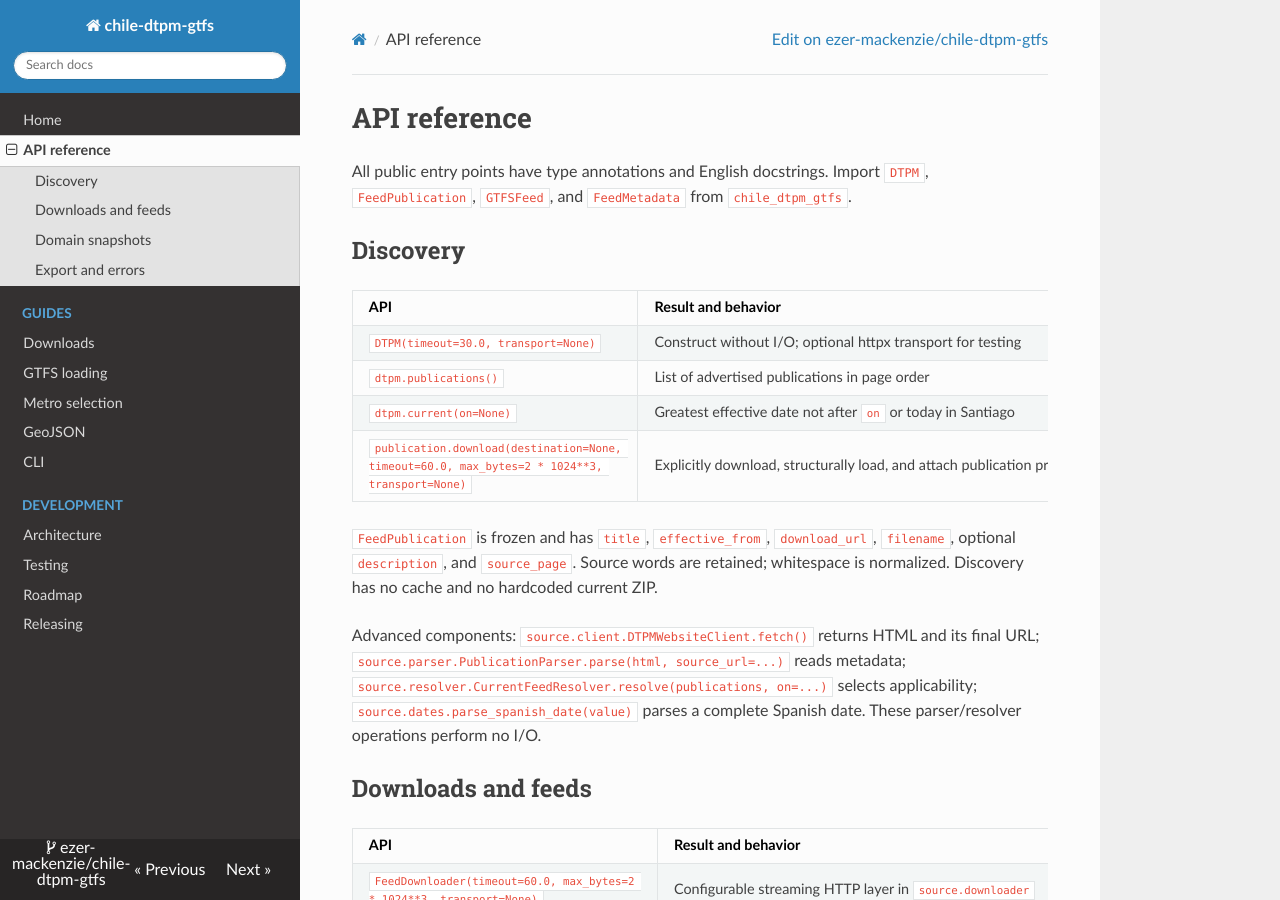
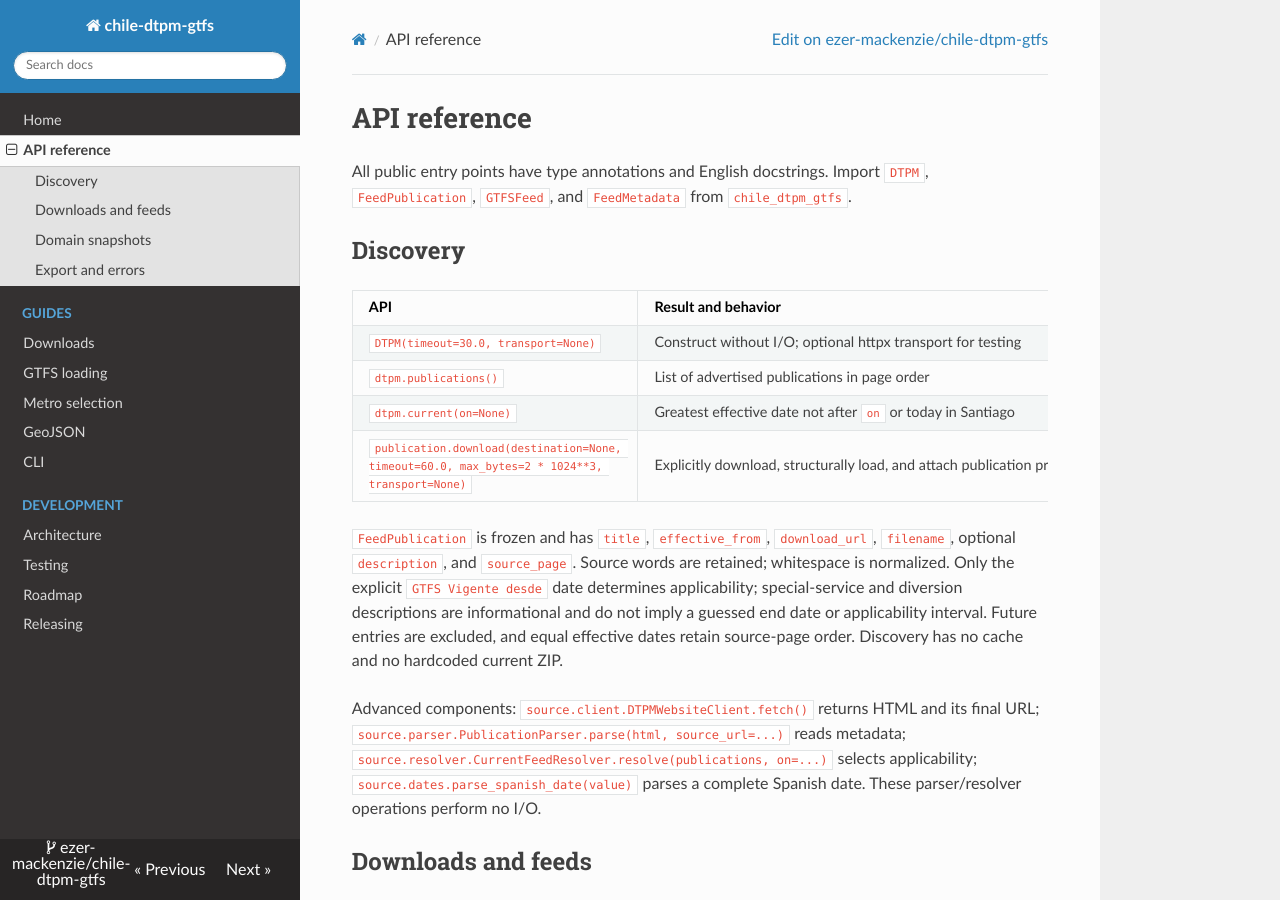
Before and after one commit to ezer-mackenzie/chile-dtpm-gtfs, an MkDocs documentation site: the page built from docs/api.md, in a window 1280 px wide and 900 px high. Built offline with MkDocs 1.6.1, drawn with Linux system fonts in a browser that asks for light colours; nearby versions of some CDN libraries.

Commit message:
fix(source): define publication applicability policy
Use only DTPM's explicit effective date for publication selection. Preserve special-service descriptions as source context and keep page order for equal-date entries.

Co-authored-by: Copilot <223556219+Copilot@users.noreply.github.com>

```diff
--- a/docs/api.md
+++ b/docs/api.md
@@ -14,7 +14,11 @@ All public entry points have type annotations and English docstrings. Import
 
 `FeedPublication` is frozen and has `title`, `effective_from`, `download_url`,
 `filename`, optional `description`, and `source_page`. Source words are retained;
-whitespace is normalized. Discovery has no cache and no hardcoded current ZIP.
+whitespace is normalized. Only the explicit `GTFS Vigente desde` date determines
+applicability; special-service and diversion descriptions are informational and
+do not imply a guessed end date or applicability interval. Future entries are
+excluded, and equal effective dates retain source-page order. Discovery has no
+cache and no hardcoded current ZIP.
 
 Advanced components: `source.client.DTPMWebsiteClient.fetch()` returns HTML and its
 final URL; `source.parser.PublicationParser.parse(html, source_url=...)` reads
--- a/src/chile_dtpm_gtfs/source/resolver.py
+++ b/src/chile_dtpm_gtfs/source/resolver.py
@@ -9,7 +9,10 @@ from chile_dtpm_gtfs.source.models import FeedPublication
 
 
 class CurrentFeedResolver:
-    """Choose the greatest applicable date; ties retain the first page entry."""
+    """Choose the greatest explicit effective date; ties retain page order.
+
+    Descriptions are informational and never synthesize applicability windows.
+    """
 
     def resolve(
         self, publications: Iterable[FeedPublication], *, on: date | None = None
@@ -19,4 +22,5 @@ class CurrentFeedResolver:
         candidates = [item for item in publications if item.effective_from <= today]
         if not candidates:
             raise NoCurrentPublicationError(f"No publication applies on {today.isoformat()}.")
+        # max() is stable for equal keys, so the first matching page entry wins ties.
         return max(candidates, key=lambda item: item.effective_from)
```
Also changed, not shown: CHANGELOG.md (+13 -0 lines), README.md (+2 -1 lines), docs/roadmap.md (+1 -1 lines), 1 other file.
